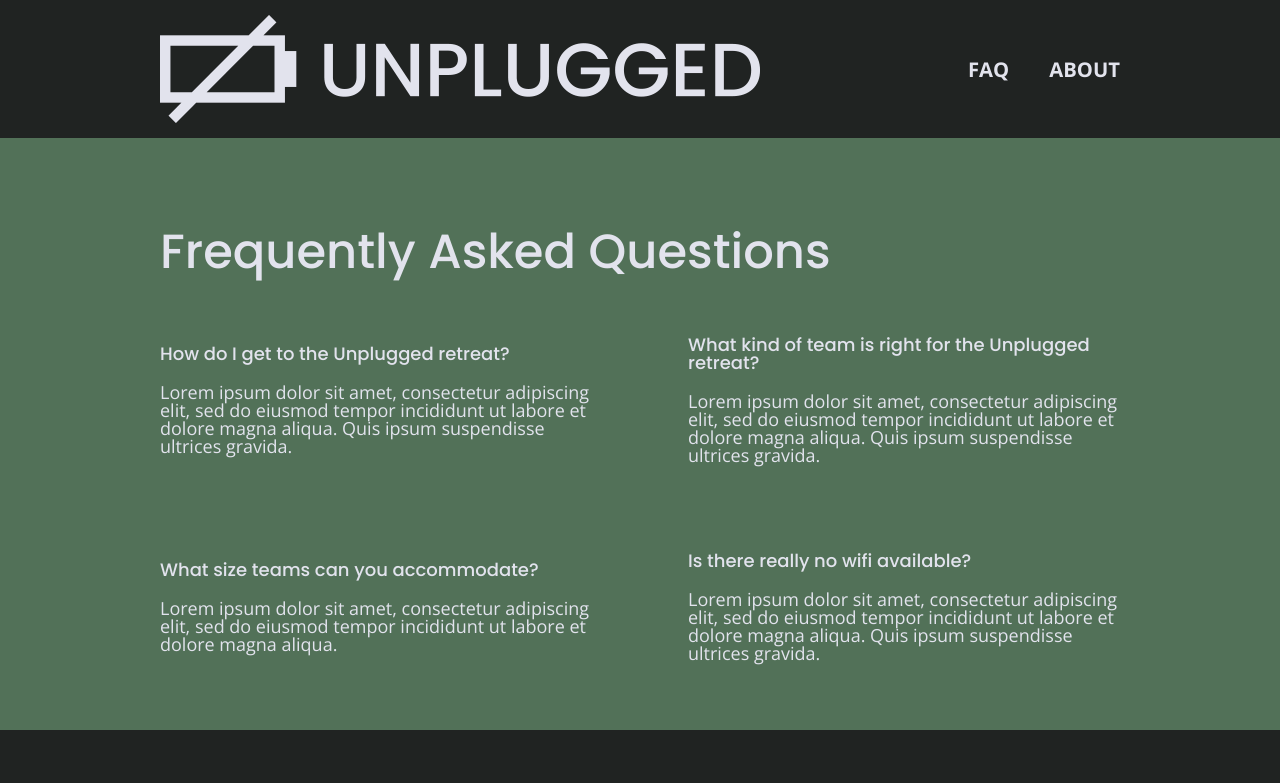
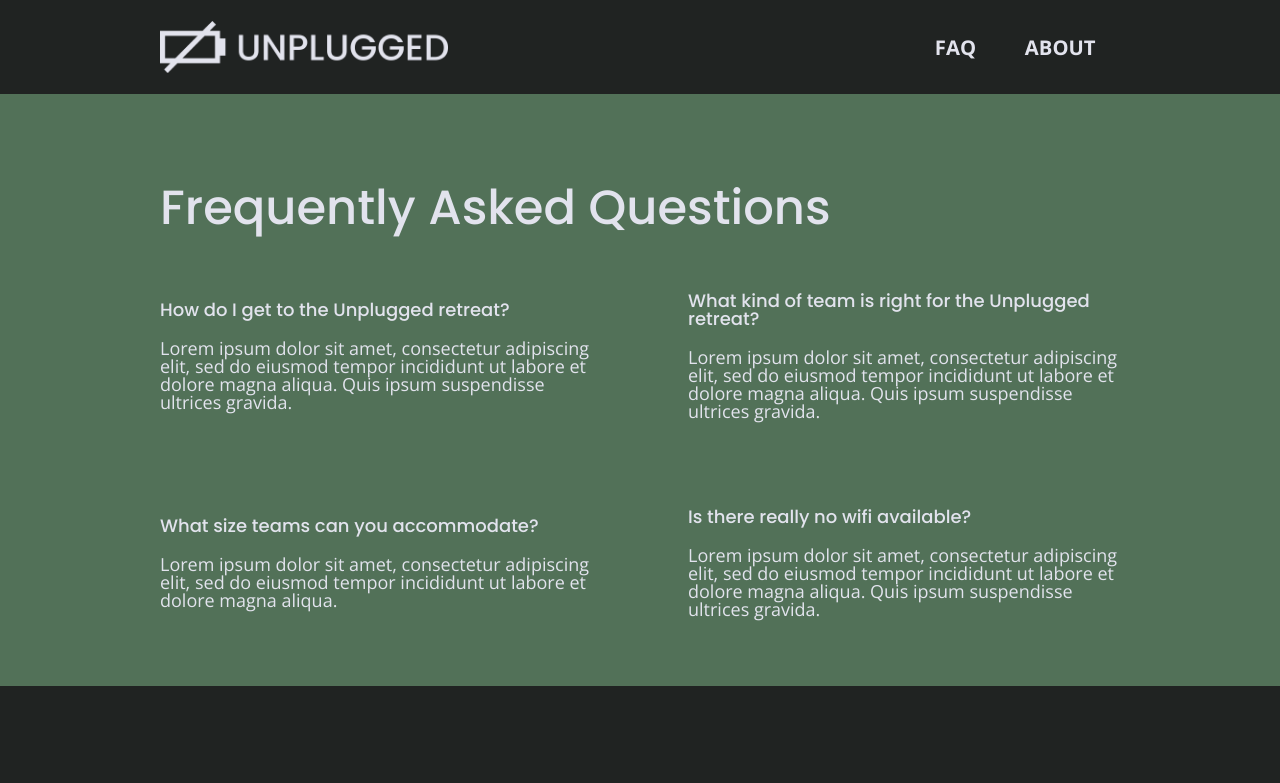
Before and after one commit to val-ue/unplugged, a website: page faq/index.html in a window 1280 px wide. Shown: the top 783 px of the page. Drawn offline with nearby package versions, Linux system fonts and the light colour scheme.

Commit message:
Fixed logo

```diff
--- a/css/main.css
+++ b/css/main.css
@@ -568,11 +568,12 @@ header figure {
 
 
 header nav {
-  width: 20%;
+  width: 26%;
+  margin: 0;
 }
 
 header nav ul {
-  justify-content: space-between;
+  justify-content: space-around;
 }
 
 .header-divider {
@@ -738,7 +739,6 @@ faq-content {
   line-height: 1.125;
 }
 
-}
 
 @media only screen and (min-width: 1200px) {
 
@@ -770,9 +770,9 @@ p {
 
 /* Hero Area */
 
-hero-area h1 {
+.hero-area h1 {
   font-size: 3.75em;
-  width: 60%;
+  width: 70%;
 }
 
 /* Aside */
--- a/faq/index.html
+++ b/faq/index.html
@@ -29,10 +29,11 @@
 <body>
   <header>
     <div class="content-wrapper">
-      <a href="../index.html"><img src="../img/unpluggedlogo.png" alt="unplugged logo"></a>
-      <div class="header-divider">
+      <figure>
+        <a href="index.html"><img src="../img/unpluggedlogo.png" alt="unplugged logo"></a>
+      </figure>
 
-      </div>
+      <div class="header-divider"></div>
 
       <nav>
         <ul>
```
Also changed, not shown: about/index.html (+3 -1 lines).
